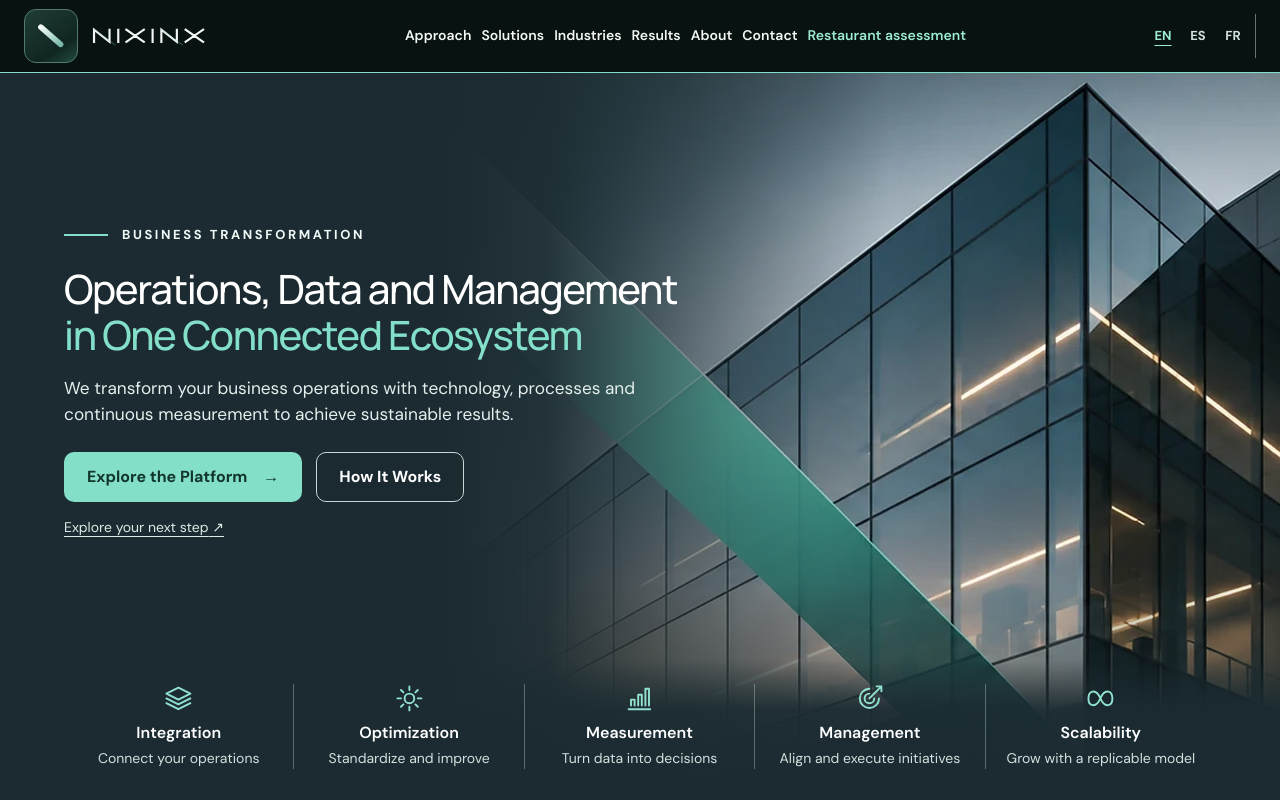
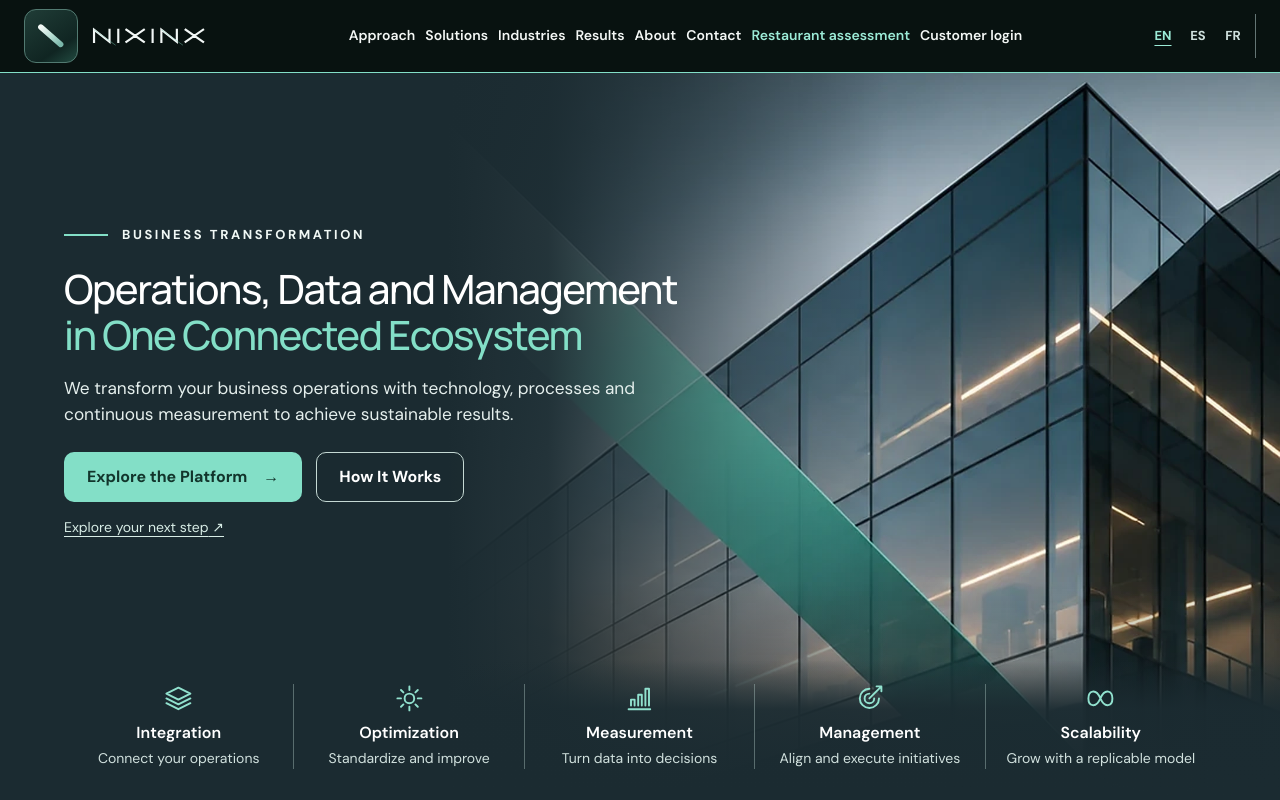
Before and after one commit to NIXINX-Business-Transformation/NIXINX, a Next.js app: page /en in a window 1280 px wide. Shown: the top 800 px of the page. Built offline with nearby package versions, Linux system fonts and the light colour scheme; no server answers.

Commit message:
Link commercial login from existing public navigation

```diff
--- a/components/site.tsx
+++ b/components/site.tsx
@@ -45,7 +45,7 @@ export default function Site({locale}:{locale:Locale}){
   useEffect(()=>{document.documentElement.lang=locale},[locale]);
   return <>
     <header className="site-header"><div className="nav-wrap"><Link className="logo" href={`/${locale}`} aria-label="NIXINX"><BrandMark/><Wordmark/></Link>
-      <nav id="main-navigation" className={menu?'main-nav is-open':'main-nav'} aria-label="Main navigation">{t.nav.map((name,i)=><a key={sections[i]} onClick={()=>setMenu(false)} href={`#${sections[i]}`}>{name}</a>)}<Link className="nav-assessment" href={`/${locale}/assessment`} onClick={()=>setMenu(false)}>{t.assessment.nav}</Link></nav>
+      <nav id="main-navigation" className={menu?'main-nav is-open':'main-nav'} aria-label="Main navigation">{t.nav.map((name,i)=><a key={sections[i]} onClick={()=>setMenu(false)} href={`#${sections[i]}`}>{name}</a>)}<Link className="nav-assessment" href={`/${locale}/assessment`} onClick={()=>setMenu(false)}>{t.assessment.nav}</Link><Link href={`/${locale}/account`} onClick={()=>setMenu(false)}>{locale==='es'?'Clientes':locale==='fr'?'Clients':'Customer login'}</Link></nav>
       <div className="nav-side"><div className="lang" aria-label="Language selection">{(['en','es','fr'] as Locale[]).map(code=><Link key={code} href={`/${code}`} aria-current={code===locale?'page':undefined} hrefLang={code} lang={code} onClick={()=>{document.cookie=`nixinx_locale=${code}; Path=/; Max-Age=31536000; SameSite=Lax`;}}>{code.toUpperCase()}</Link>)}</div><a className="nav-action" href="#contact">{t.cta} <span>↗</span></a><button className="menu-trigger" onClick={()=>setMenu(!menu)} aria-expanded={menu} aria-controls="main-navigation" aria-label={locale==='es'?'Abrir o cerrar menú':locale==='fr'?'Ouvrir ou fermer le menu':'Toggle menu'}>{menu?'✕':'☰'}</button></div></div></header>
     <main>
       <section className="hero executive-hero" id="top">
```
